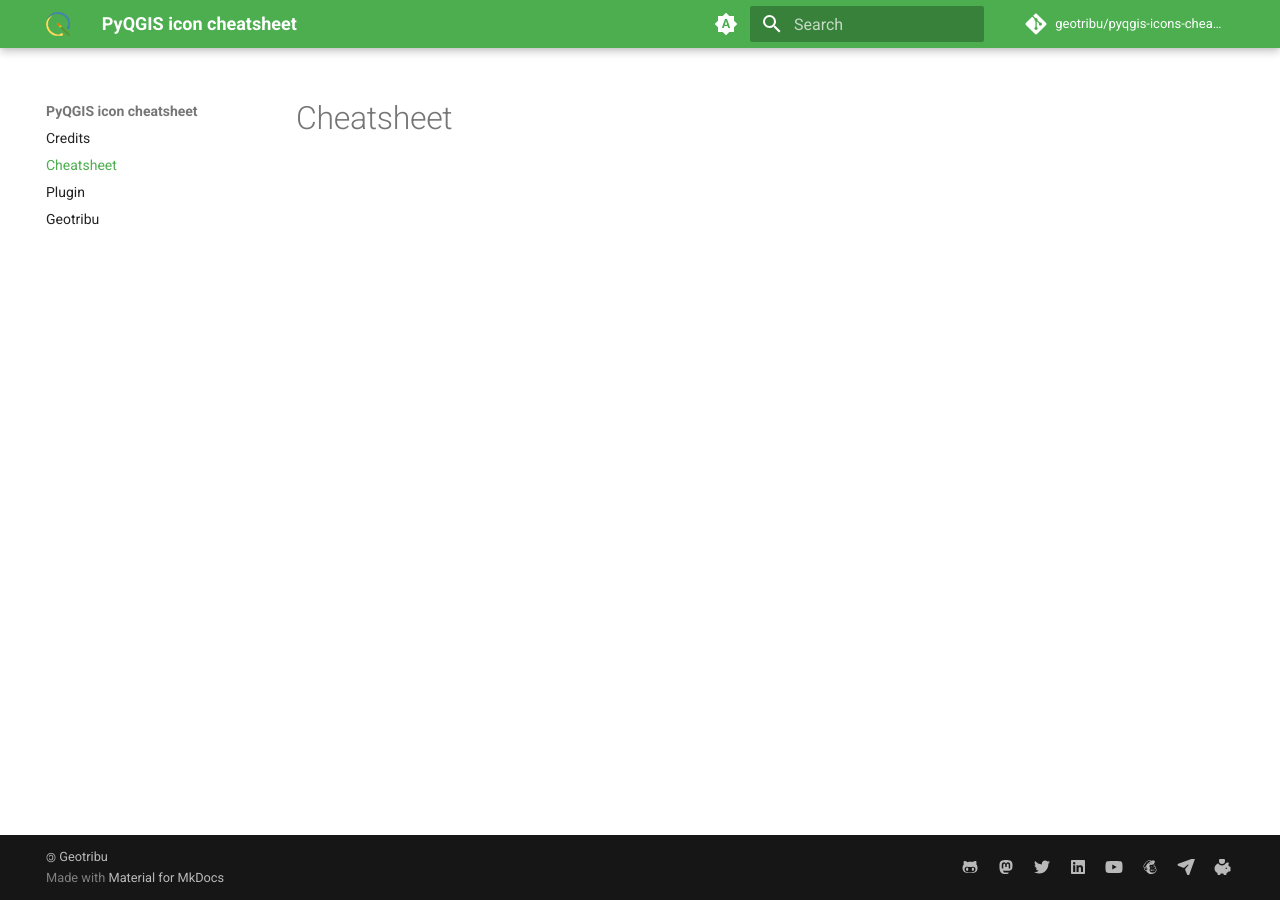
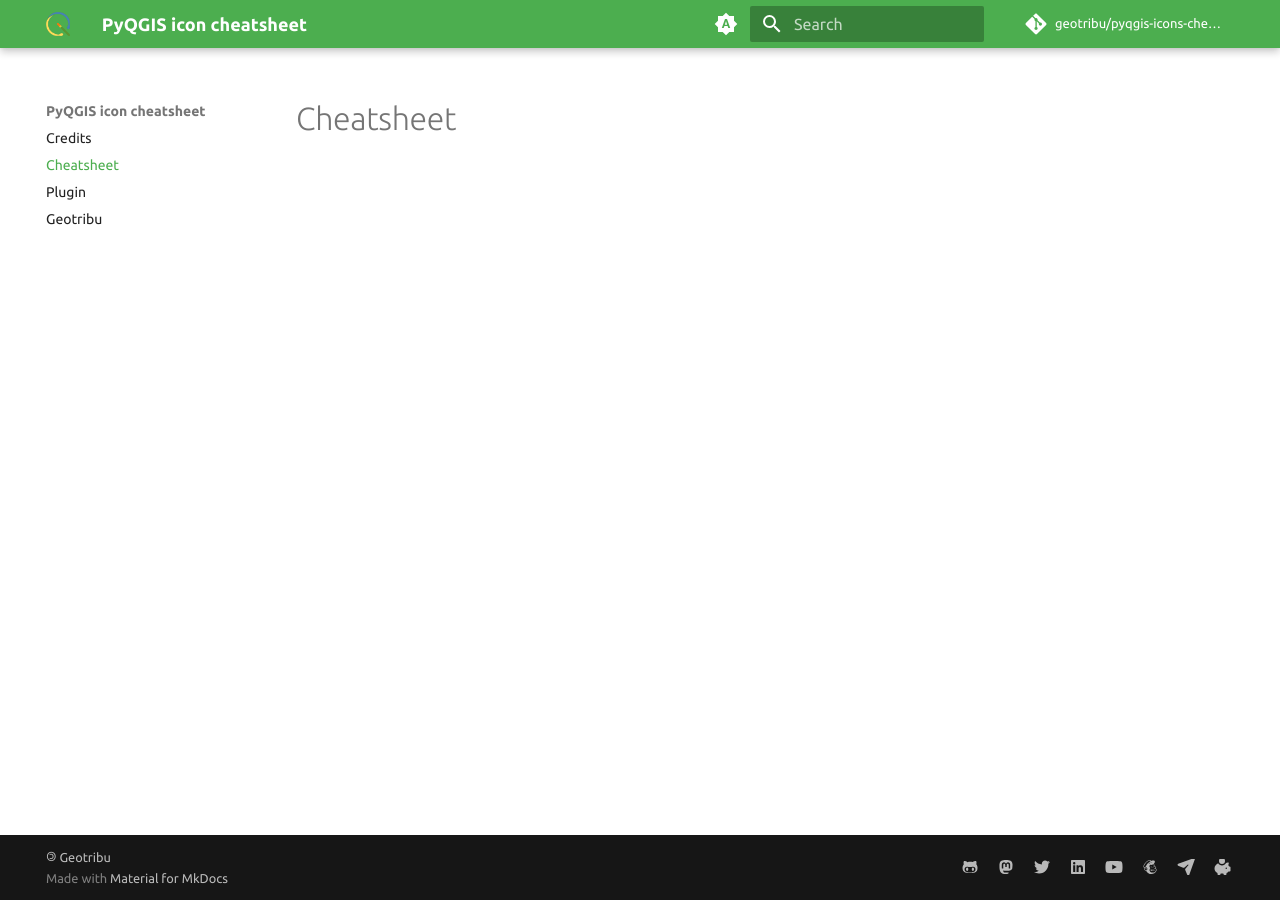
Before and after one commit to geotribu/pyqgis-icons-cheatsheet, an MkDocs documentation site: the page built from docs/index.md, in a window 1280 px wide. Built offline with MkDocs 1.6.1 and Material for MkDocs 9.7.7, drawn with Linux system fonts in a browser that asks for light colours; plug-ins that fetch from the network failed and are left out; comment, search, counter and statistics services are not loaded.

Commit message:
Use new font settings

```diff
--- a/mkdocs.yml
+++ b/mkdocs.yml
@@ -70,7 +70,10 @@
     - search.suggest
     - toc.follow
     - toc.integrate
-  font: Ubuntu
+  font:
+    code: Ubuntu Mono
+    text: Ubuntu
+
   language: en
   logo: theme/assets/images/pyqgis.png
   palette:
```
